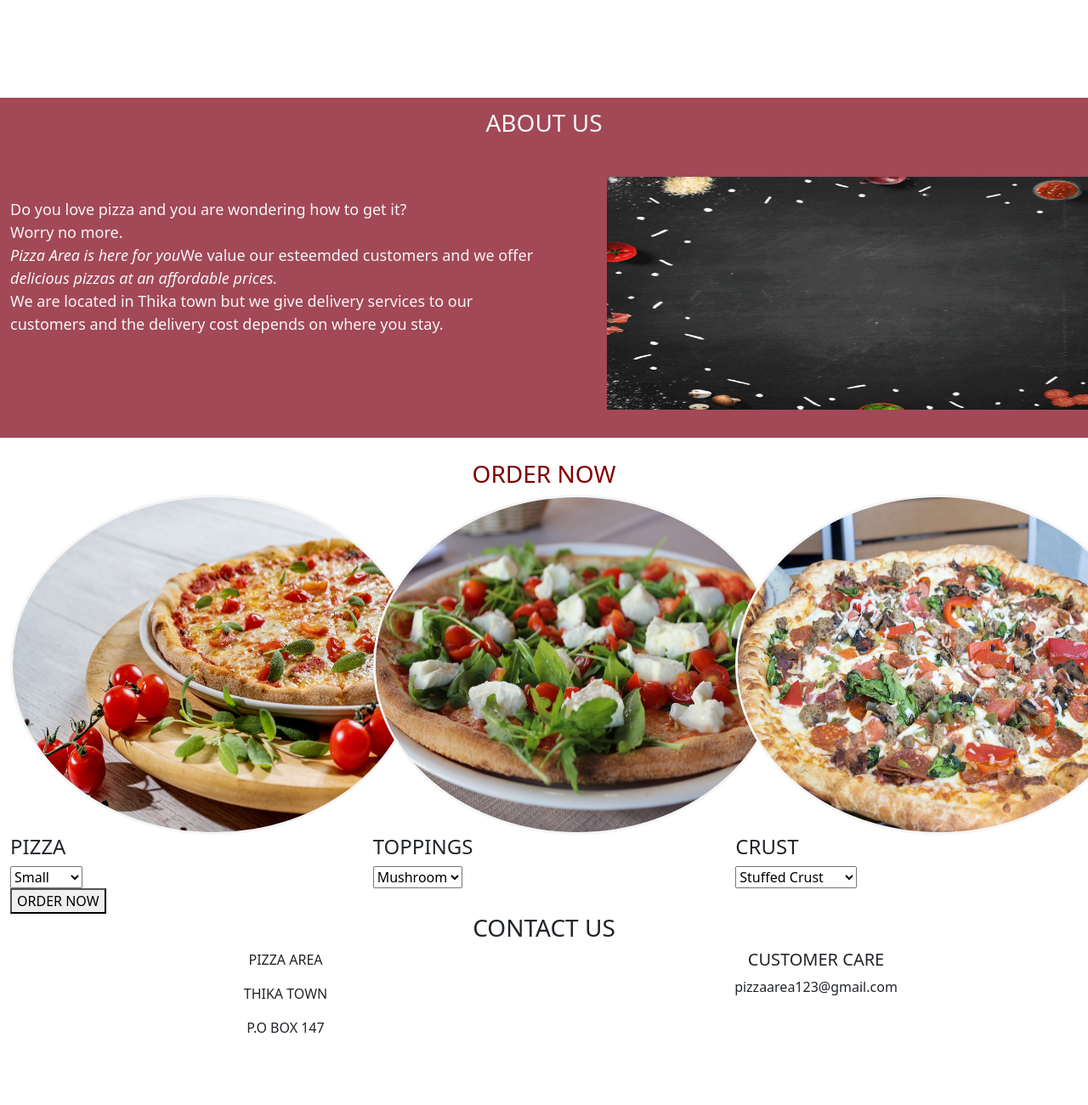
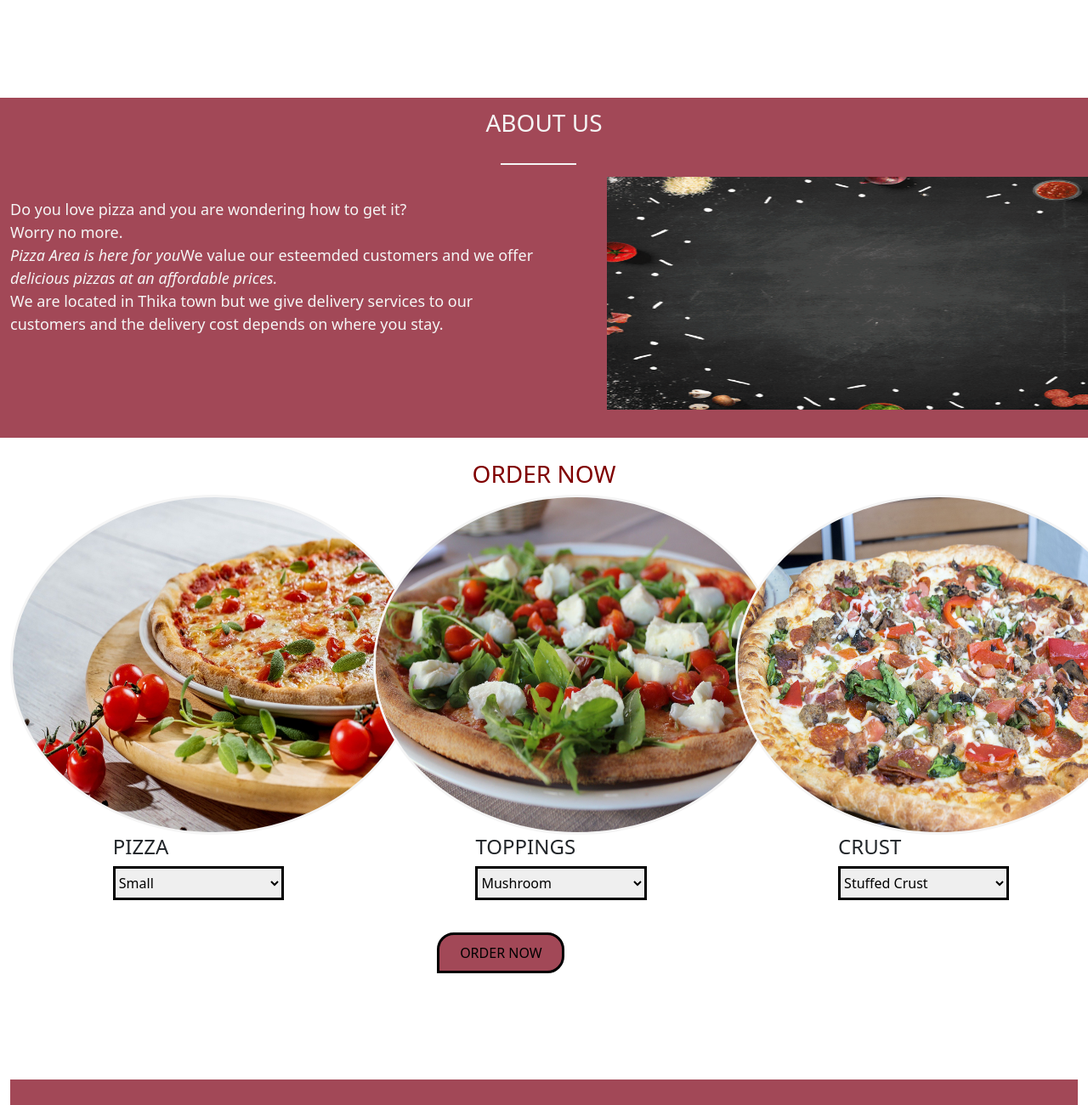
Before and after one commit to LoiseMulwa/pizza-place, a plain HTML site: page index.html in a window 1280 px wide. Shown: the part 520-1820 px from the top of the page at 85% size. Before the commit the page ends 1757 px from the top, so only its background shows below. Drawn offline with nearby package versions, Linux system fonts and the light colour scheme; a web font is replaced by a local one.

Commit message:
st: Added a background color to the footer

```diff
--- a/style.css
+++ b/style.css
@@ -46,6 +46,19 @@ ul a{
 #mid  h3{
     text-align: center;
     color: whitesmoke;
+    display: inline-block;
+    position: relative;
+
+}
+#mid h3::after{
+    content: '';
+    height: 2px;
+    width: 7%;
+    background:whitesmoke;
+    position: absolute;
+    left: calc(46%);
+    bottom: 0;
+
 }
 #par p{
     margin-top: 5%;
@@ -67,3 +80,29 @@ ul a{
     text-align: center;
     color: maroon;
 }
+.round1 h4,select,.round2 h4,select,.round3 h4,select{
+    margin-left: 30%;
+}
+select{
+    height: 5vh;
+    width: 50%;
+    border: 3px solid black;
+
+}
+#btn{
+    margin-left: 40%;
+    margin-top: 3%;
+    width: 150px;
+    height: 6vh;
+    border: 3px solid black;
+    border-radius: 20px 20px 20px 0;
+    background-color: #A24857;
+}
+.footer{
+    background-color: #A24857;
+    padding-top: 3%;
+    margin-top: 10%;
+}
+.footer h3,p,h5{
+    color: whitesmoke;
+}
```
